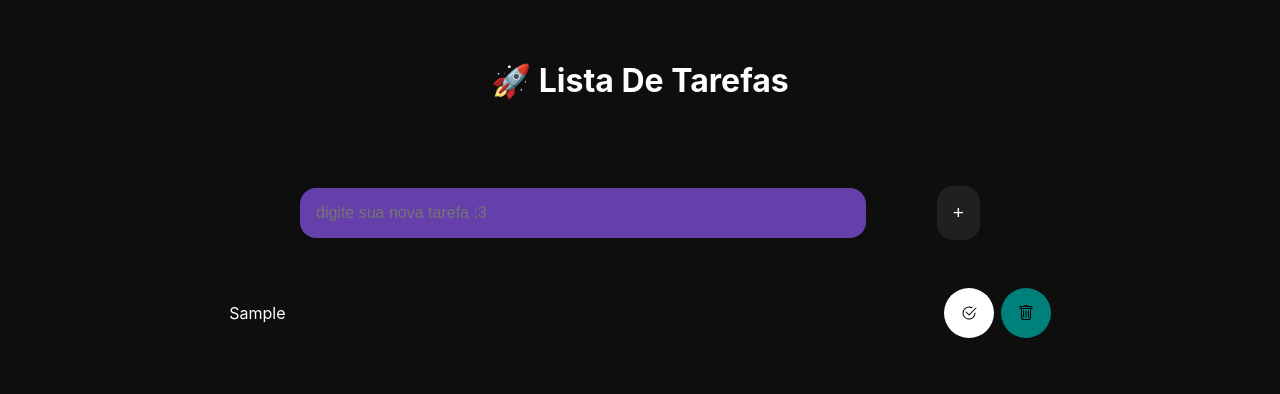
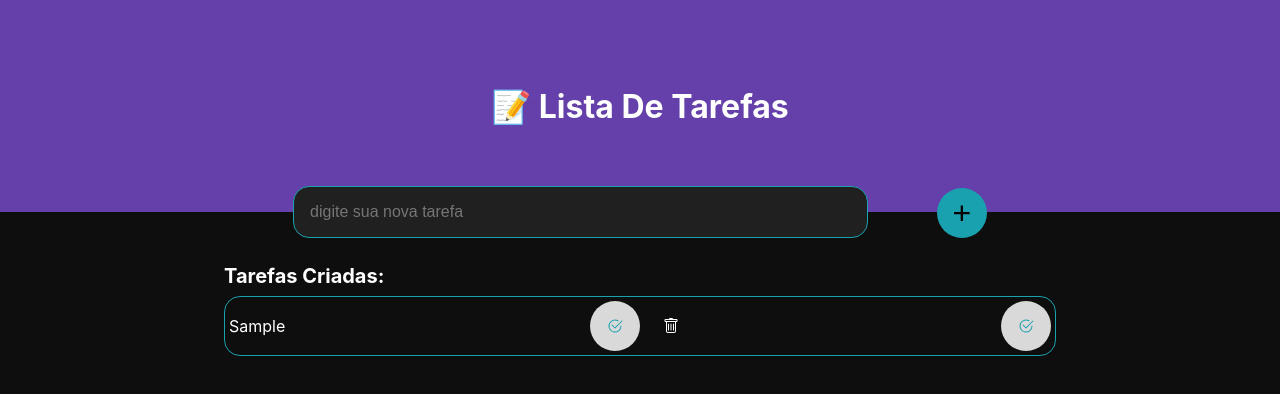
Before and after one commit to juniormieg/projeto-loading, a plain HTML site: page index.html in a window 1280 px wide. Both pictures are taken after typing "Sample" into the empty fields and a click on the button "clique aqui para adicionar uma nova tarefa.". Drawn offline with Linux system fonts and the light colour scheme; a web font is replaced by a local one.

Commit message:
melhorias no codigo, e começando a implementar novas coisas

```diff
--- a/index.html
+++ b/index.html
@@ -10,22 +10,21 @@
 </head>
 
 <body>
-  <div id="top-side"></div>
-  <h1 id="Top-Title">🚀 Lista De Tarefas</h1>
+  <div id="top-side">
+    <h1 id="Top-Title">📝 Lista De Tarefas</h1>
+  </div>
   <div class="content">
-    <div id="top-side"></div>
     <div class="adicionar-tarefa">
-      <input type="text" id="input-nova-tarefa" placeholder="digite sua nova tarefa :3">
+      <input type="text" id="input-nova-tarefa" placeholder="digite sua nova tarefa">
       <button onclick="novaTarefa()" id="botao-nova-task" title="clique aqui para adicionar uma nova tarefa.">
         +
       </button>
     </div>
-
+    <p id="paragraph">Tarefas Criadas:</p>
     <div class="lista-de-tarefas">
       <ol id="lista">
       </ol>
     </div>
-
   </div>
 </body>
 <script src="script.js"></script>
--- a/script.js
+++ b/script.js
@@ -45,7 +45,14 @@ function MostrarValores() {
   }")'><svg xmlns="http://www.w3.org/2000/svg" width="16" height="16" fill="currentColor" class="bi bi-trash" viewBox="0 0 16 16">
     <path d="M5.5 5.5A.5.5 0 0 1 6 6v6a.5.5 0 0 1-1 0V6a.5.5 0 0 1 .5-.5Zm2.5 0a.5.5 0 0 1 .5.5v6a.5.5 0 0 1-1 0V6a.5.5 0 0 1 .5-.5Zm3 .5a.5.5 0 0 0-1 0v6a.5.5 0 0 0 1 0V6Z"/>
     <path d="M14.5 3a1 1 0 0 1-1 1H13v9a2 2 0 0 1-2 2H5a2 2 0 0 1-2-2V4h-.5a1 1 0 0 1-1-1V2a1 1 0 0 1 1-1H6a1 1 0 0 1 1-1h2a1 1 0 0 1 1 1h3.5a1 1 0 0 1 1 1v1ZM4.118 4 4 4.059V13a1 1 0 0 0 1 1h6a1 1 0 0 0 1-1V4.059L11.882 4H4.118ZM2.5 3h11V2h-11v1Z"/>
-  </svg></button></div></li>`;
+  </svg></button></div><button id='btn-ok' class="rounded-button ${
+    values[i]["done"] && "classdone"
+  }" onclick='console.log(filtrarPorDone("${
+      values[i]["name"]
+    }"))'><svg xmlns="http://www.w3.org/2000/svg" width="16" height="16" fill="currentColor" class="bi bi-check2-circle" viewBox="0 0 16 16">
+  <path d="M2.5 8a5.5 5.5 0 0 1 8.25-4.764.5.5 0 0 0 .5-.866A6.5 6.5 0 1 0 14.5 8a.5.5 0 0 0-1 0 5.5 5.5 0 1 1-11 0z"/>
+  <path d="M15.354 3.354a.5.5 0 0 0-.708-.708L8 9.293 5.354 6.646a.5.5 0 1 0-.708.708l3 3a.5.5 0 0 0 .708 0l7-7z"/>
+</svg></button></li>`;
   }
 }
 function confirmacao(data) {
@@ -63,5 +70,20 @@ function removeritem(data) {
   localStorage.setItem(localStorageKey, JSON.stringify(values));
   MostrarValores();
 }
+function filtru(data) {
+  let values = JSON.parse(localStorage.getItem(localStorageKey) || "[]");
+  for (let index = 0; index < values.length; index++) {
+    let index = values.findIndex((x) => x.name == data);
+    let check = (values[index].done = !values[index].done);
+    console.log(values);
+  }
+}
+function filtrarPorDone(data) {
+  let values = JSON.parse(localStorage.getItem(localStorageKey) || "[]");
+  const doneTrue = values.filter((item) => item.done === true);
+  const doneFalse = values.filter((item) => item.done === false);
+
+  return { doneTrue, doneFalse };
+}
 
 MostrarValores();
--- a/style.css
+++ b/style.css
@@ -3,6 +3,10 @@
   --color-dark2: rgb(32, 32, 32);
   --color-dark3: rgb(22, 22, 22);
   --color-white: #fff;
+}
+* {
+  margin: 0;
+  padding: 0;
 }
 body {
   font-family: "inter";
@@ -11,20 +15,20 @@ body {
   display: flex;
   flex-direction: column;
   align-items: center;
-  gap: 2rem;
 }
 
 .content {
   display: flex;
   flex-direction: column;
   width: 65%;
-  gap: 2rem;
 }
-.top-side {
+#top-side {
   width: 100%;
-  height: 20rem;
-  z-index: -1;
-  background-color: #1fb7c2;
+  height: 13.25rem;
+  background-color: #6540aa;
+  display: flex;
+  align-items: center;
+  justify-content: center;
 }
 
 .adicionar-tarefa {
@@ -39,28 +43,41 @@ body {
   font-size: 1rem;
   outline: none;
   padding: 1rem;
+  transform: translateY(-50%);
 }
 #input-nova-tarefa {
+  border: 1px solid #1aa1b0;
   width: 65%;
   border-radius: 1rem;
-  background-color: #6540aa;
+  background-color: var(--color-dark2);
+  color: white;
 }
 #botao-nova-task {
-  background-color: var(--color-dark2);
-  border-radius: 1rem;
-  color: var(--color-white);
-  font-size: 1.2rem;
+  border: none;
+  background-color: #1aa1b0;
+  font-size: 2rem;
+  padding: 0.4rem 0.8rem;
+  border-radius: 50%;
+  width: 50px;
+  height: 50px;
+  display: flex;
+  justify-content: center;
+  align-items: center;
   cursor: pointer;
-  transition: 400ms;
+  transition: 0.4s;
 }
 #botao-nova-task:hover {
-  background-color: var(--color-dark3);
+  opacity: 95%;
+}
+#paragraph {
+  font-weight: bold;
+  font-size: 1.25rem;
+  margin-bottom: 0.5rem;
 }
 #lista {
   display: flex;
   flex-direction: column;
   gap: 1rem;
-  padding: 0;
 }
 #lista li {
   list-style-type: none;
@@ -69,12 +86,17 @@ body {
   display: flex;
   justify-content: space-between;
   align-items: center;
+  border: 1px solid #1aa1b0;
+  border-radius: 1rem;
+  padding-left: 0.15rem;
+  padding: 0.25rem;
 }
 #lista li:hover {
   background-color: var(--color-dark3);
   transition: 0.6s;
   border-radius: 1rem;
   padding-left: 1rem;
+  padding: 0.5rem;
 }
 .rounded-button {
   border: none;
@@ -91,22 +113,23 @@ body {
   transition: 0.4s;
 }
 #btn-ok {
-  background-color: var(--color-white);
+  background-color: rgb(218, 217, 217);
+  color: #1aa1b0;
+  transition: 0.6s ease-in-out;
 }
 #btn-ok:hover {
   background-color: rgb(133, 133, 133);
 }
 
 #btn-excluir {
-  background-color: rgb(0, 128, 122);
-}
-#btn-excluir:hover {
-  background-color: rgb(2, 80, 76);
+  background-color: transparent;
+  color: white;
 }
 .botoes {
   display: flex;
   gap: 0.4rem;
 }
 .classdone {
-  background-color: green !important;
+  background-color: #1aa1b0 !important;
+  color: var(--color-white) !important;
 }
```
